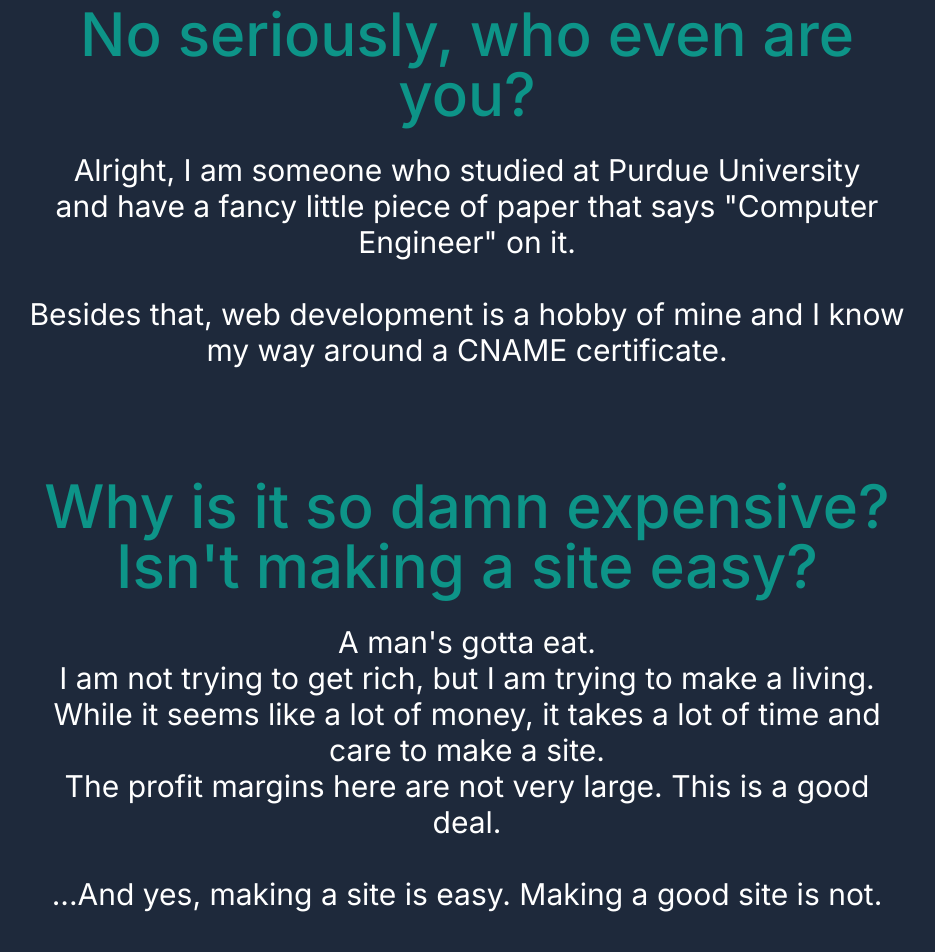
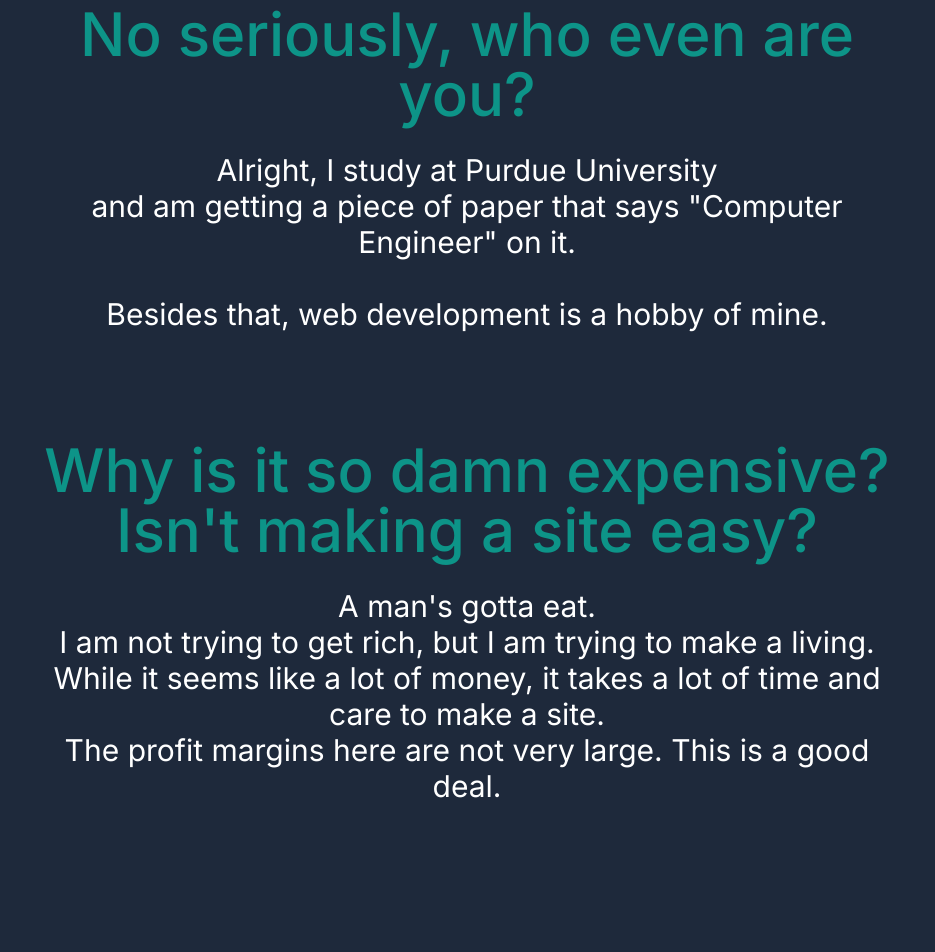
Before and after one commit to CtrlAltDelight/react-portfolio, a Next.js app: page /resume in a window 1280 px wide. Shown: the part 520-1472 px from the top of the page, without its empty margins (173-1108 px from the left). Built offline with nearby package versions, Linux system fonts and the light colour scheme.

Commit message:
Increased delay on headshot spring

```diff
--- a/src/app/page.tsx
+++ b/src/app/page.tsx
@@ -16,7 +16,7 @@
 	const headshotSpring = useSpring({
 				from: { y: -100 },
 				to: { y: 0 },
-				delay: 200,
+				delay: 500,
 			})
 
 	return (
--- a/src/app/resume/page.tsx
+++ b/src/app/resume/page.tsx
@@ -64,9 +64,9 @@
 							No seriously, who even are you?
 						</h2>
 						<h3 className="text-md py-5 leading-8 text-gray-800 md:text-3xl transition duration-500 dark:text-white">
-							Alright, I am someone who studied at Purdue University<br />
-							and have a fancy little piece of paper that says &quot;Computer Engineer&quot; on it.<br /><br />
-							Besides that, web development is a hobby of mine and I know my way around a CNAME certificate.<br />
+							Alright, I study at Purdue University<br />
+							and am getting a piece of paper that says &quot;Computer Engineer&quot; on it.<br /><br />
+							Besides that, web development is a hobby of mine.
 						</h3>
 						<h2 className="text-5xl mt-20 py-2 text-teal-600 font-medium md:text-6xl">
 							Why is it so damn expensive? Isn&apos;t making a site easy?
@@ -76,7 +76,6 @@
 							I am not trying to get rich, but I am trying to make a living.<br />
 							While it seems like a lot of money, it takes a lot of time and care to make a site.<br />
 							The profit margins here are not very large. This is a good deal.<br /><br />
-							...And yes, making a site is easy. Making a good site is not.
 						</h3>
 						<h2 className="text-5xl mt-20 py-2 text-teal-600 font-medium md:text-6xl">
 							What sets you apart besides your good looks?
```
